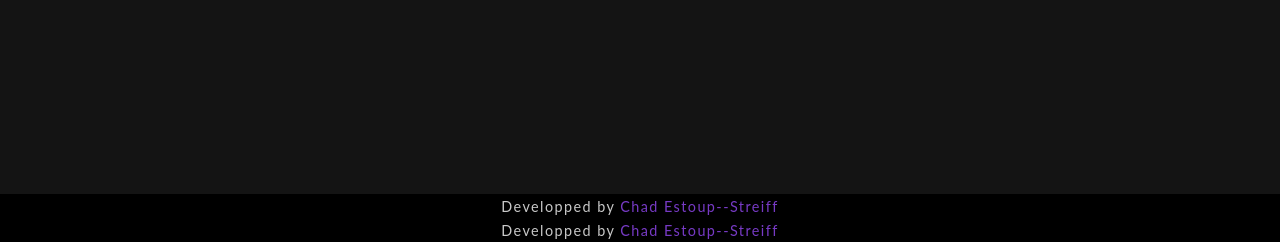
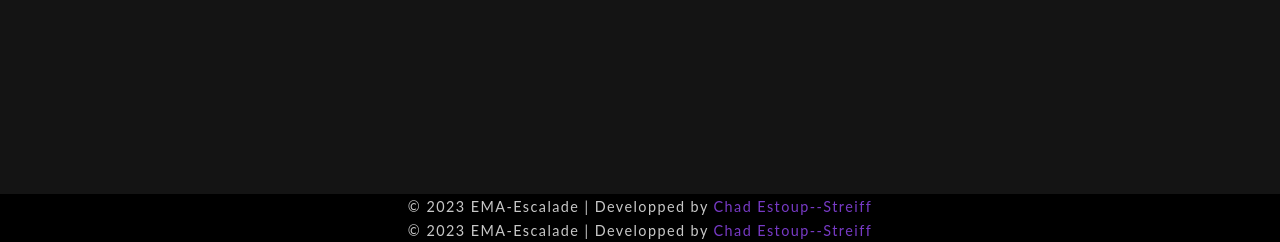
Before and after one commit to ChadEstoupStreiff/site-EMA-Aubergine, a PHP site: template web/php/view/footer.php in a window 1280 px wide. Shown: the part 744-986 px from the top of the page. Run offline with PHP 8.4, Linux system fonts and the light colour scheme; the template is opened without the code that fills it, so the values that code supplies are empty; some libraries are stand-ins or nearby versions.

Commit message:
Add copyriths

```diff
--- a/web/php/view/footer.php
+++ b/web/php/view/footer.php
@@ -1,6 +1,6 @@
         </div>
         <footer class="inline center">
-            <p>Developped by <a href="https://chades.fr">Chad Estoup--Streiff</a></p>
+            <p>© 2023 EMA-Escalade | Developped by <a href="https://chades.fr">Chad Estoup--Streiff</a></p>
         </footer>
     </body>
 </html>
```
